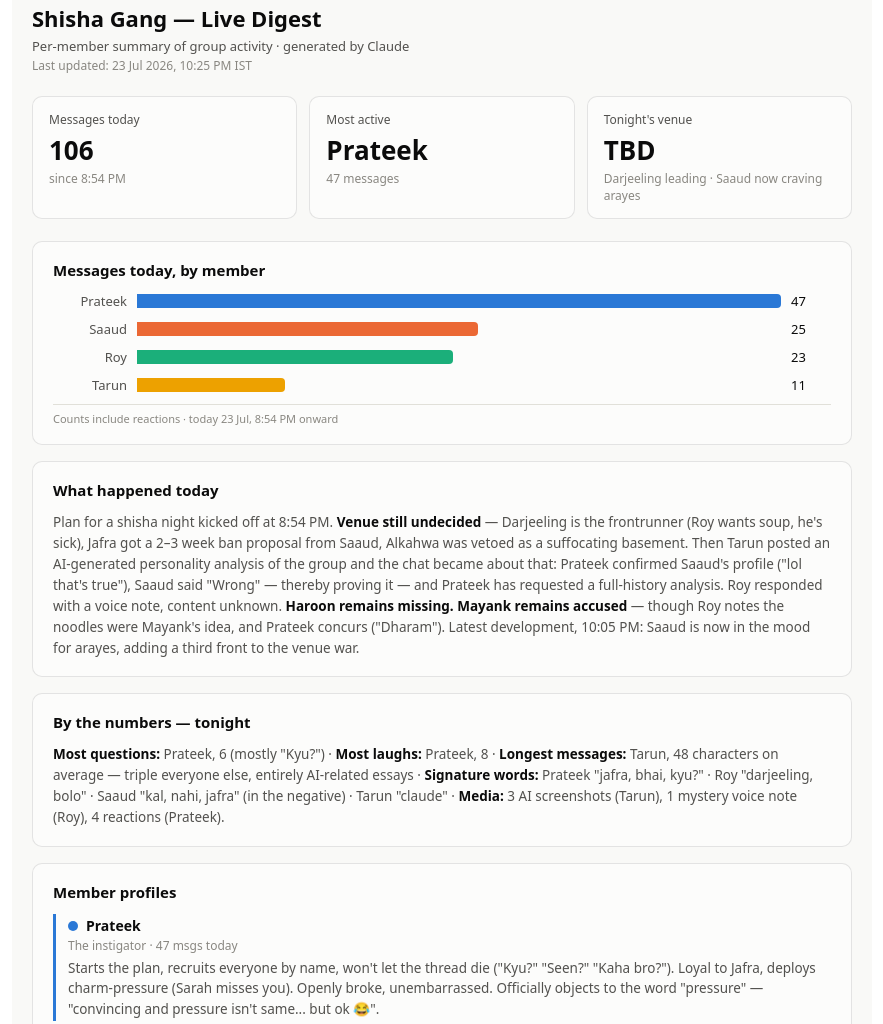
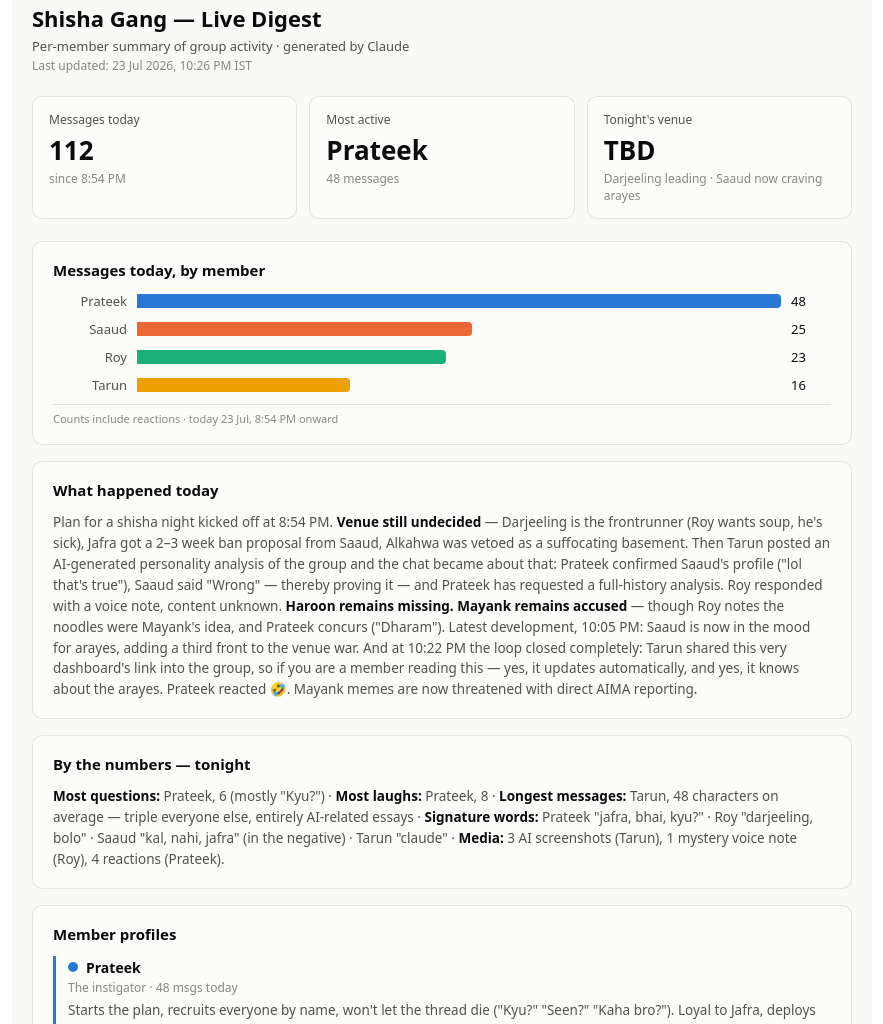
Before and after one commit to tarunrathi07asta/wa-dashboard, a plain HTML site: page index.html in a window 1280 px wide. Shown: the part 25-1049 px from the top of the page, without its empty margins (198-1081 px from the left). Drawn offline with Linux system fonts and the light colour scheme.

Commit message:
10:26 PM: dashboard link shared into the group; counts updated
Co-Authored-By: Claude Fable 5 <noreply@anthropic.com>
Claude-Session: https://claude.ai/code/session_015qeBk8XLGJfVFmUrRTnuEE

```diff
--- a/index.html
+++ b/index.html
@@ -81,27 +81,27 @@
   <header>
     <h1>Shisha Gang — Live Digest</h1>
     <div class="sub">Per-member summary of group activity · generated by Claude</div>
-    <div class="stamp">Last updated: <span id="updated">23 Jul 2026, 10:25 PM IST</span></div>
+    <div class="stamp">Last updated: <span id="updated">23 Jul 2026, 10:26 PM IST</span></div>
   </header>
 
   <div class="tiles">
-    <div class="tile"><div class="label">Messages today</div><div class="value">106</div><div class="note">since 8:54 PM</div></div>
-    <div class="tile"><div class="label">Most active</div><div class="value">Prateek</div><div class="note">47 messages</div></div>
+    <div class="tile"><div class="label">Messages today</div><div class="value">112</div><div class="note">since 8:54 PM</div></div>
+    <div class="tile"><div class="label">Most active</div><div class="value">Prateek</div><div class="note">48 messages</div></div>
     <div class="tile"><div class="label">Tonight's venue</div><div class="value">TBD</div><div class="note">Darjeeling leading · Saaud now craving arayes</div></div>
   </div>
 
   <section>
     <h2>Messages today, by member</h2>
-    <div class="barrow"><span class="name">Prateek</span><div class="bartrack"><div class="bar" style="width:100%;background:var(--s-prateek)"></div></div><span class="val">47</span><span class="tip">Prateek — 47 messages · peak 8:54–9:04 PM</span></div>
-    <div class="barrow"><span class="name">Saaud</span><div class="bartrack"><div class="bar" style="width:53%;background:var(--s-saaud)"></div></div><span class="val">25</span><span class="tip">Saaud — 25 messages · objections: several</span></div>
-    <div class="barrow"><span class="name">Roy</span><div class="bartrack"><div class="bar" style="width:49%;background:var(--s-roy)"></div></div><span class="val">23</span><span class="tip">Roy — 23 messages + 1 voice note</span></div>
-    <div class="barrow"><span class="name">Tarun</span><div class="bartrack"><div class="bar" style="width:23%;background:var(--s-tarun)"></div></div><span class="val">11</span><span class="tip">Tarun — 11 messages, mostly AI screenshots</span></div>
+    <div class="barrow"><span class="name">Prateek</span><div class="bartrack"><div class="bar" style="width:100%;background:var(--s-prateek)"></div></div><span class="val">48</span><span class="tip">Prateek — 48 messages · peak 8:54–9:04 PM</span></div>
+    <div class="barrow"><span class="name">Saaud</span><div class="bartrack"><div class="bar" style="width:52%;background:var(--s-saaud)"></div></div><span class="val">25</span><span class="tip">Saaud — 25 messages · objections: several</span></div>
+    <div class="barrow"><span class="name">Roy</span><div class="bartrack"><div class="bar" style="width:48%;background:var(--s-roy)"></div></div><span class="val">23</span><span class="tip">Roy — 23 messages + 1 voice note</span></div>
+    <div class="barrow"><span class="name">Tarun</span><div class="bartrack"><div class="bar" style="width:33%;background:var(--s-tarun)"></div></div><span class="val">16</span><span class="tip">Tarun — 16 messages, increasingly AI-related</span></div>
     <div class="axisnote">Counts include reactions · today 23 Jul, 8:54 PM onward</div>
   </section>
 
   <section>
     <h2>What happened today</h2>
-    <p class="open-item">Plan for a shisha night kicked off at 8:54 PM. <strong>Venue still undecided</strong> — Darjeeling is the frontrunner (Roy wants soup, he's sick), Jafra got a 2–3 week ban proposal from Saaud, Alkahwa was vetoed as a suffocating basement. Then Tarun posted an AI-generated personality analysis of the group and the chat became about that: Prateek confirmed Saaud's profile ("lol that's true"), Saaud said "Wrong" — thereby proving it — and Prateek has requested a full-history analysis. Roy responded with a voice note, content unknown. <strong>Haroon remains missing. Mayank remains accused</strong> — though Roy notes the noodles were Mayank's idea, and Prateek concurs ("Dharam"). Latest development, 10:05 PM: Saaud is now in the mood for arayes, adding a third front to the venue war.</p>
+    <p class="open-item">Plan for a shisha night kicked off at 8:54 PM. <strong>Venue still undecided</strong> — Darjeeling is the frontrunner (Roy wants soup, he's sick), Jafra got a 2–3 week ban proposal from Saaud, Alkahwa was vetoed as a suffocating basement. Then Tarun posted an AI-generated personality analysis of the group and the chat became about that: Prateek confirmed Saaud's profile ("lol that's true"), Saaud said "Wrong" — thereby proving it — and Prateek has requested a full-history analysis. Roy responded with a voice note, content unknown. <strong>Haroon remains missing. Mayank remains accused</strong> — though Roy notes the noodles were Mayank's idea, and Prateek concurs ("Dharam"). Latest development, 10:05 PM: Saaud is now in the mood for arayes, adding a third front to the venue war. And at 10:22 PM the loop closed completely: Tarun shared this very dashboard's link into the group, so if you are a member reading this — yes, it updates automatically, and yes, it knows about the arayes. Prateek reacted 🤣. Mayank memes are now threatened with direct AIMA reporting.</p>
   </section>
 
   <section>
@@ -113,7 +113,7 @@
     <h2>Member profiles</h2>
     <div class="person" style="border-left-color: var(--s-prateek)">
       <h3><span class="dot" style="background:var(--s-prateek)"></span>Prateek</h3>
-      <div class="meta">The instigator · 47 msgs today</div>
+      <div class="meta">The instigator · 48 msgs today</div>
       <p>Starts the plan, recruits everyone by name, won't let the thread die ("Kyu?" "Seen?" "Kaha bro?"). Loyal to Jafra, deploys charm-pressure (Sarah misses you). Openly broke, unembarrassed. Officially objects to the word "pressure" — "convincing and pressure isn't same... but ok 😂".</p>
     </div>
     <div class="person" style="border-left-color: var(--s-saaud)">
@@ -128,7 +128,7 @@
     </div>
     <div class="person" style="border-left-color: var(--s-tarun)">
       <h3><span class="dot" style="background:var(--s-tarun)"></span>Tarun</h3>
-      <div class="meta">The man of few words · 11 msgs today</div>
+      <div class="meta">The man of few words · 16 msgs today</div>
       <p>Historically answers in one word ("Done"). Today's exception: connected an AI to the group chat and live-narrated everyone's psychological profile back to them. "Life is easy now BC."</p>
     </div>
   </section>
```
